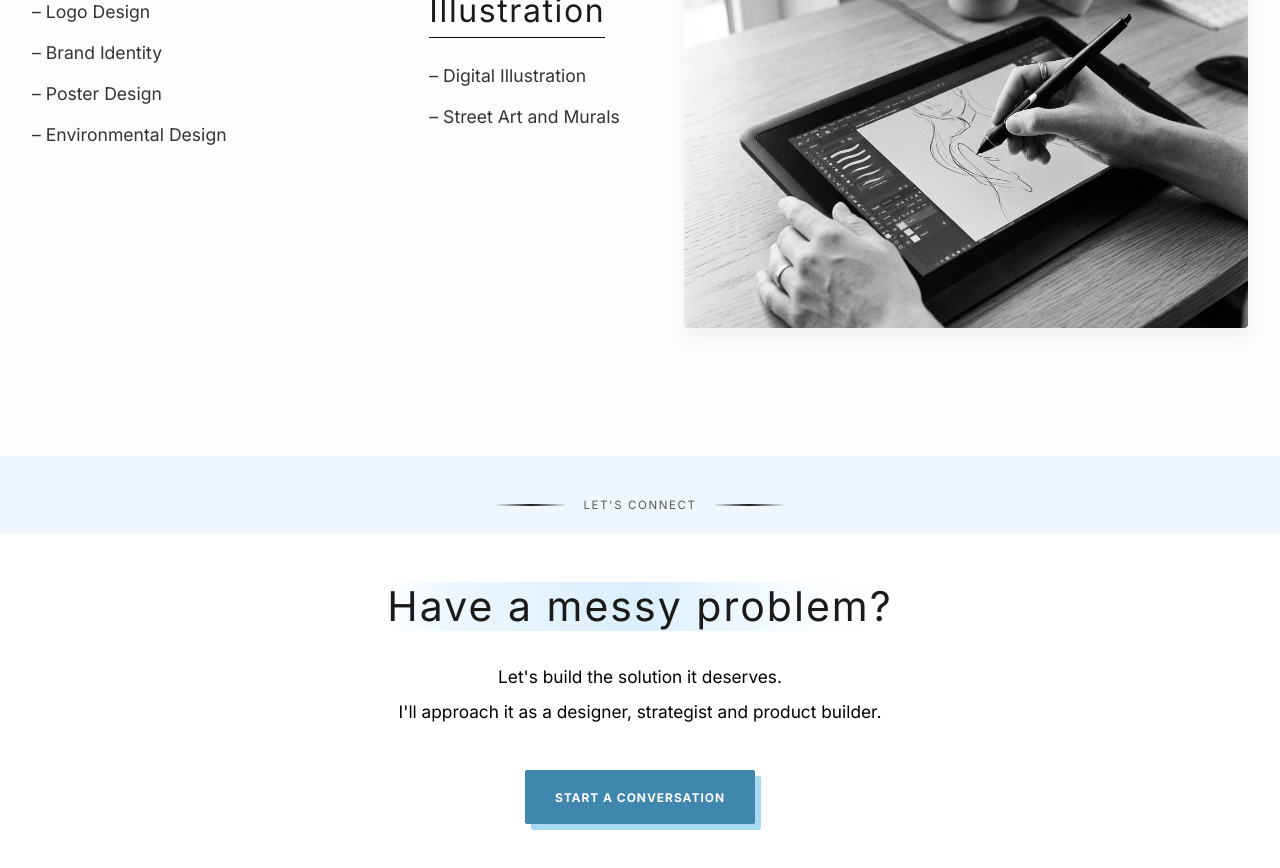
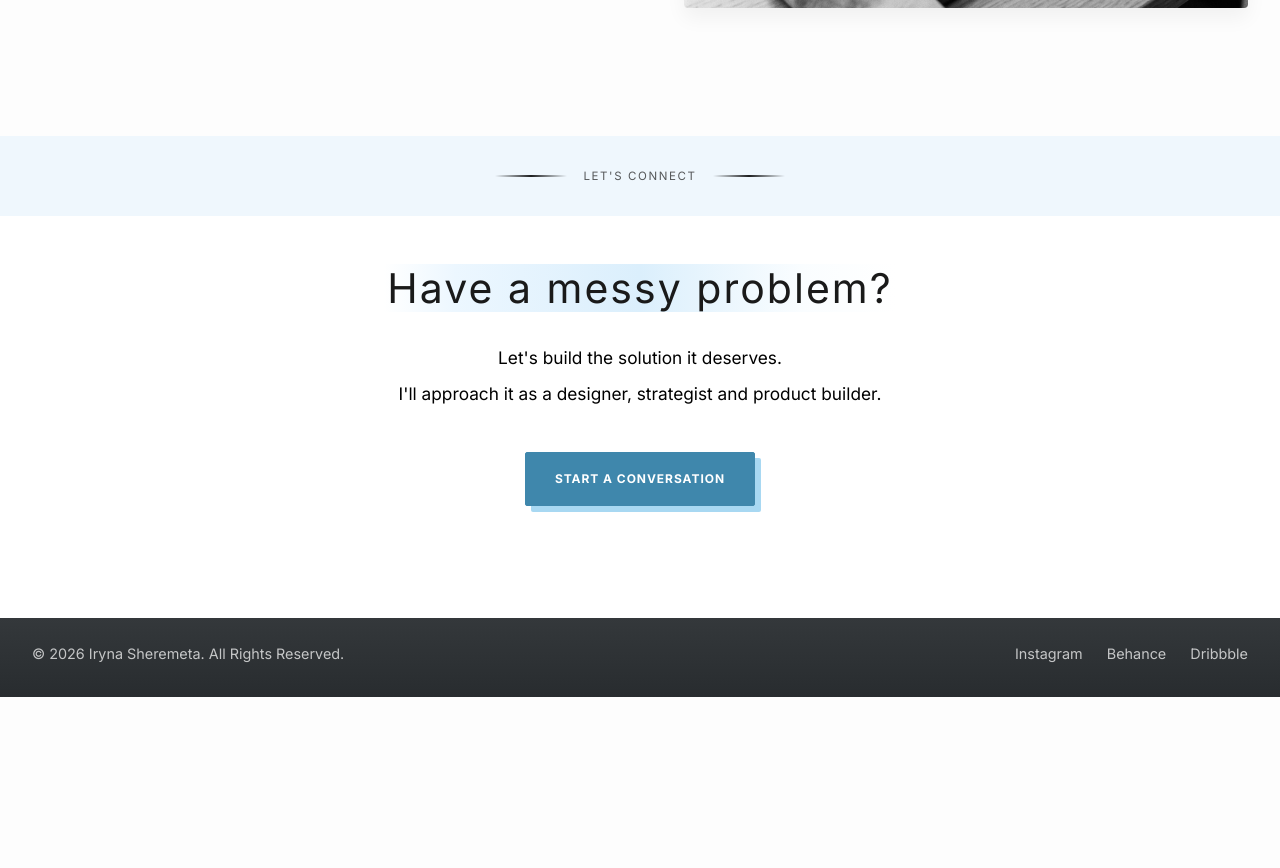
Before and after one commit to Irene2828/porfoliojuly, a Next.js app: page / in a window 1280 px wide. Shown: the part 1400-2268 px from the top of the page. After the commit the page ends 2097 px from the top, so only its background shows below. Built offline with nearby package versions, Linux system fonts and the light colour scheme; no server answers; the database is empty; a web font is replaced by a local one.

Commit message:
Layout: normalize all midsection dividers to exactly 5rem height and center label vertically

```diff
--- a/src/app/components/Projects.css
+++ b/src/app/components/Projects.css
@@ -326,7 +326,7 @@
 
 .gold-divider {
   width: 100%;
-  height: 15rem;
+  height: 5rem;
   background: rgba(217, 238, 252, 0.4);
   display: flex;
   align-items: center;
--- a/src/app/components/SectionDivider.css
+++ b/src/app/components/SectionDivider.css
@@ -7,17 +7,12 @@
 }
 
 .page-section-divider-large {
-  height: 15rem;
 }
 
 .page-section-divider-work {
-  height: 15rem;
 }
 
 .page-section-divider-connect {
-  height: auto;
-  padding-top: 2.5rem;
-  padding-bottom: 1.25rem;
 }
 
 .page-section-divider .section-divider-wrap {
@@ -56,7 +51,6 @@
 @media (max-width: 768px) {
 
   .section-divider-wrap {
-    padding: 1.5rem 0;
   }
 
   .section-divider-line {
```
